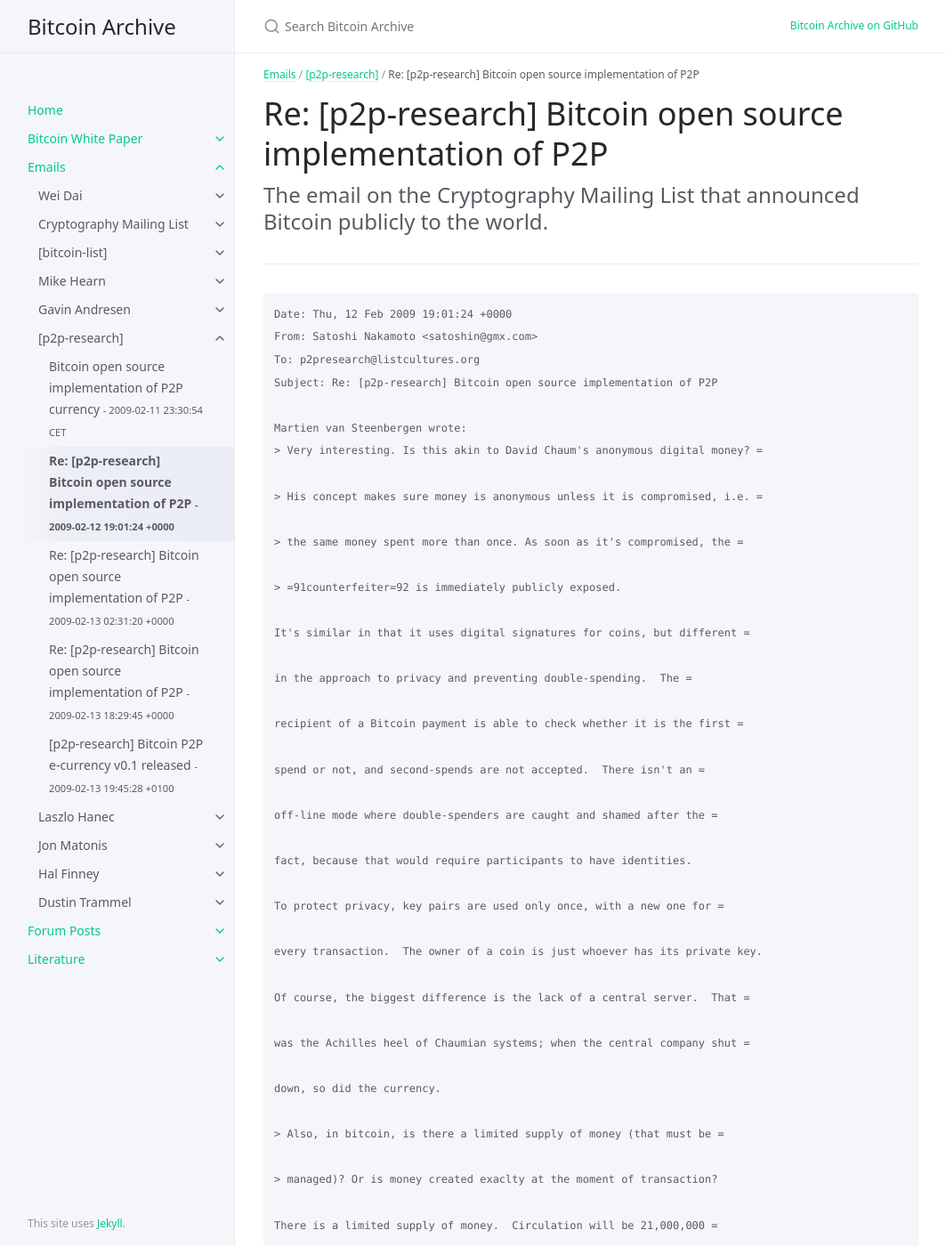
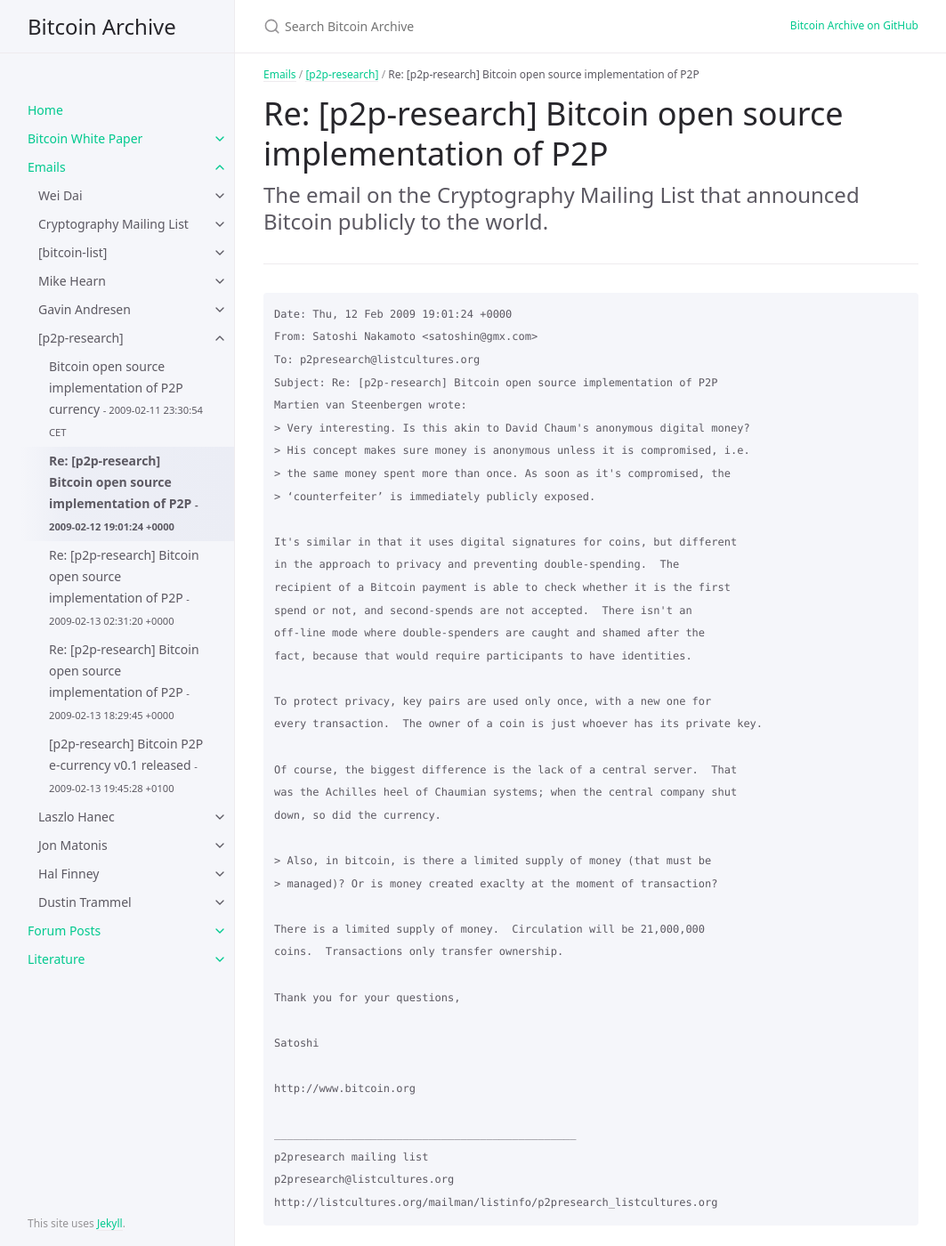
Before and after one commit to wakgill/bitcoin-archive, a Jekyll site: the page built from docs/emails/p2p-research/2.md, in a window 1280 px wide and 1400 px high. Shown: the whole window at 89% size, without its empty margins (108-1171 px from the left). Built offline with Jekyll 4.4.1, drawn with Linux system fonts in a browser that asks for light colours; some of the changed text lies outside the part shown.

Commit message:
Update 2.md

```diff
--- a/docs/emails/p2p-research/2.md
+++ b/docs/emails/p2p-research/2.md
@@ -19,44 +19,30 @@ Date: Thu, 12 Feb 2009 19:01:24 +0000
 From: Satoshi Nakamoto <satoshin@gmx.com>
 To: p2presearch@listcultures.org
 Subject: Re: [p2p-research] Bitcoin open source implementation of P2P
+Martien van Steenbergen wrote:
+> Very interesting. Is this akin to David Chaum's anonymous digital money?
+> His concept makes sure money is anonymous unless it is compromised, i.e.
+> the same money spent more than once. As soon as it's compromised, the
+> ‘counterfeiter’ is immediately publicly exposed.
 
-Martien van Steenbergen wrote:
-> Very interesting. Is this akin to David Chaum's anonymous digital money? =
-
-> His concept makes sure money is anonymous unless it is compromised, i.e. =
-
-> the same money spent more than once. As soon as it's compromised, the =
-
-> =91counterfeiter=92 is immediately publicly exposed.
-
-It's similar in that it uses digital signatures for coins, but different =
-
-in the approach to privacy and preventing double-spending.  The =
-
-recipient of a Bitcoin payment is able to check whether it is the first =
-
-spend or not, and second-spends are not accepted.  There isn't an =
-
-off-line mode where double-spenders are caught and shamed after the =
-
+It's similar in that it uses digital signatures for coins, but different
+in the approach to privacy and preventing double-spending.  The
+recipient of a Bitcoin payment is able to check whether it is the first
+spend or not, and second-spends are not accepted.  There isn't an
+off-line mode where double-spenders are caught and shamed after the
 fact, because that would require participants to have identities.
 
-To protect privacy, key pairs are used only once, with a new one for =
-
+To protect privacy, key pairs are used only once, with a new one for
 every transaction.  The owner of a coin is just whoever has its private key.
 
-Of course, the biggest difference is the lack of a central server.  That =
-
-was the Achilles heel of Chaumian systems; when the central company shut =
-
+Of course, the biggest difference is the lack of a central server.  That
+was the Achilles heel of Chaumian systems; when the central company shut
 down, so did the currency.
 
-> Also, in bitcoin, is there a limited supply of money (that must be =
-
+> Also, in bitcoin, is there a limited supply of money (that must be
 > managed)? Or is money created exaclty at the moment of transaction?
 
-There is a limited supply of money.  Circulation will be 21,000,000 =
-
+There is a limited supply of money.  Circulation will be 21,000,000
 coins.  Transactions only transfer ownership.
 
 Thank you for your questions,
```
